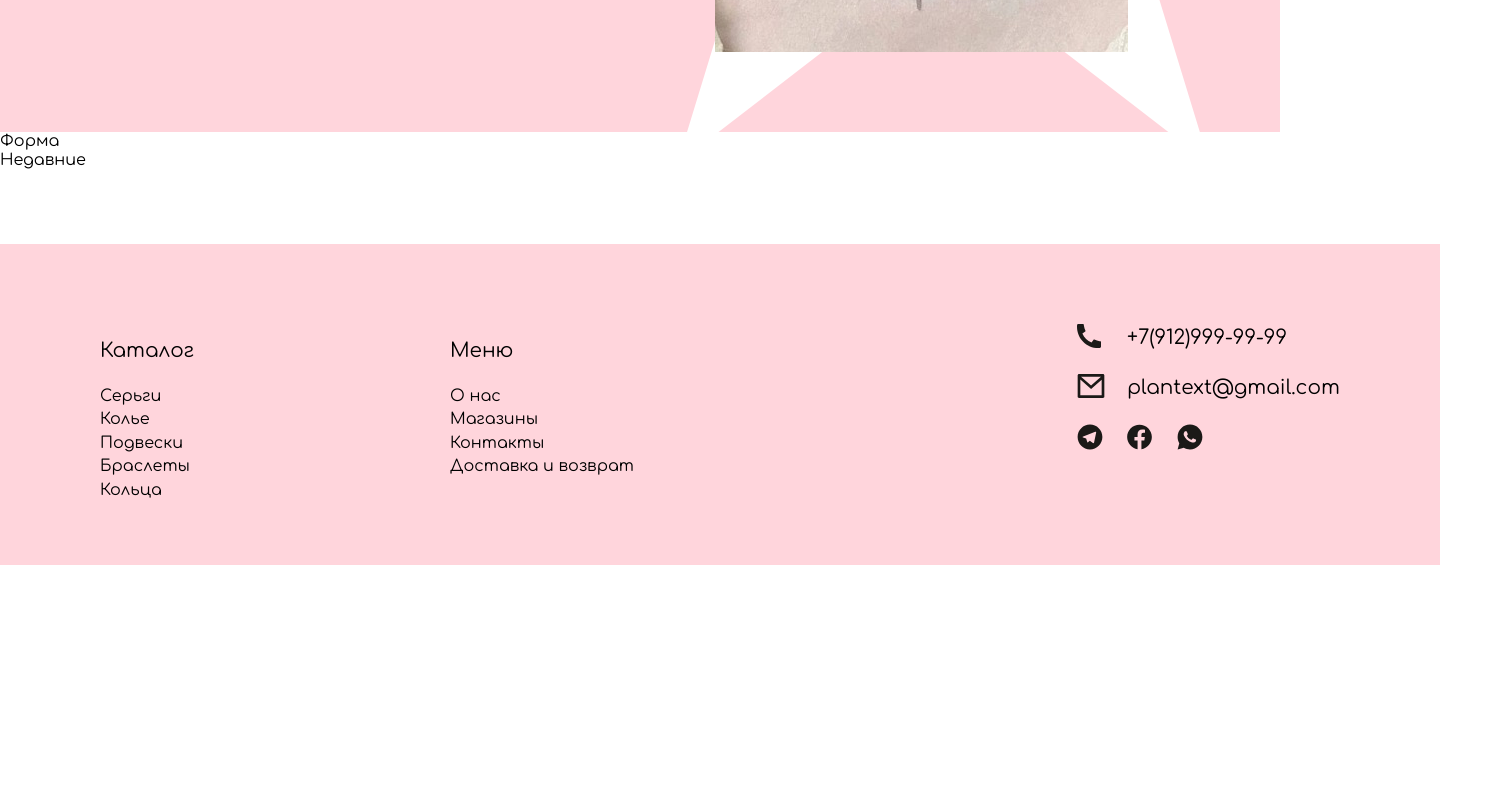
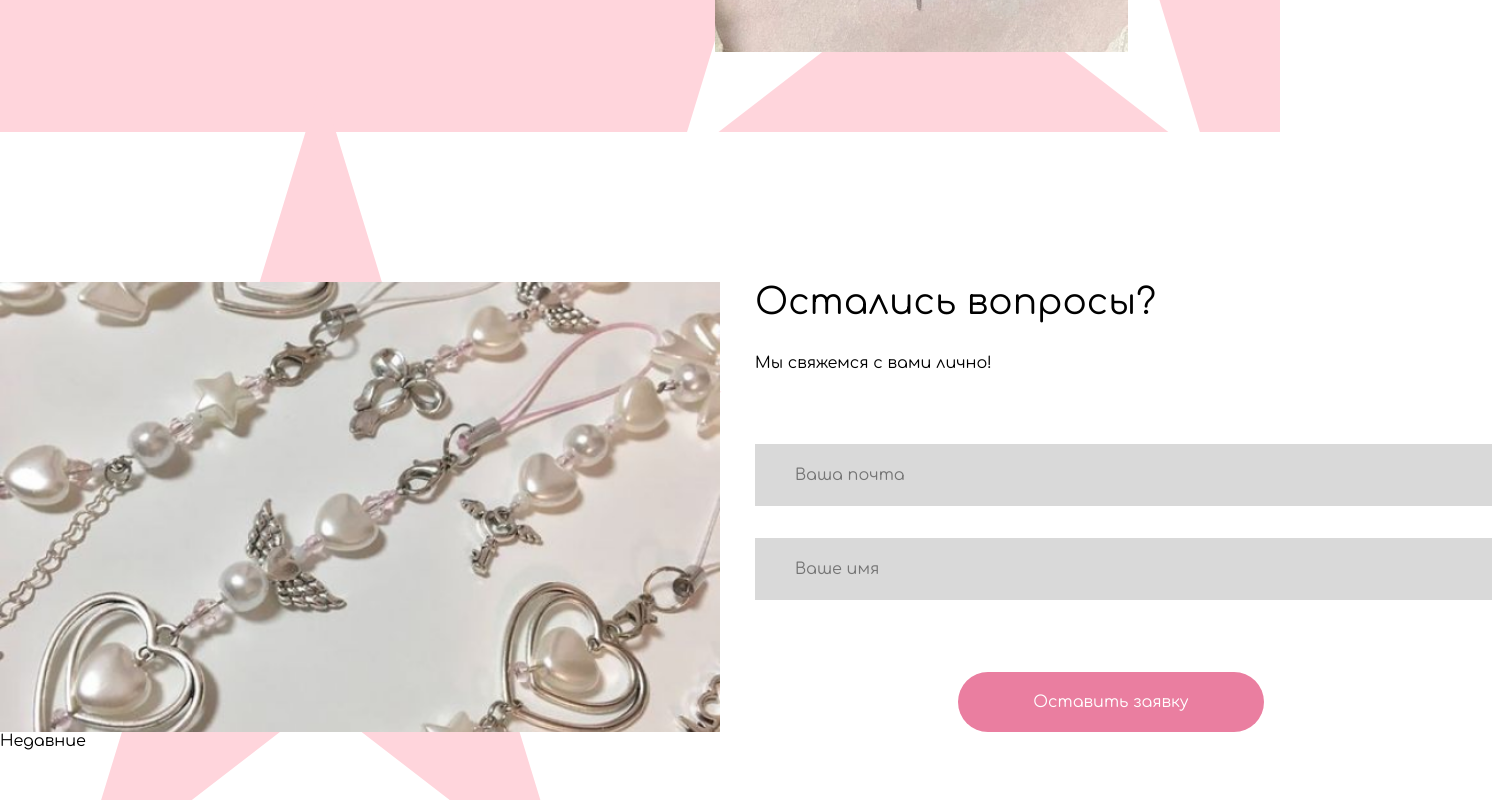
Before and after one commit to DanilaEgorenko/Web-dev-project, a Vue app in the folder jewerly-shop/frontend/: page / in a window 1280 px wide. Shown: the part 1960-2760 px from the top of the page, 1492 px wide, since content can reach past the window. Before the commit the page ends 2525 px from the top, so only its background shows below. Built offline with nearby package versions, Linux system fonts and the light colour scheme.

Commit message:
completed lead-form component

```diff
--- a/jewerly-shop/frontend/src/assets/scss/_variables.scss
+++ b/jewerly-shop/frontend/src/assets/scss/_variables.scss
@@ -4,6 +4,7 @@ $main-light-text: white;
 $active-color: rgb(233, 233, 233);
 $pink: #EA7EA0;
 $light-pink: #FFD5DC;
+$grey: #D9D9D9;
 
 // Размеры для адаптива
 $large-width: 1440px;
--- a/jewerly-shop/frontend/src/components/LeadFormComponent.vue
+++ b/jewerly-shop/frontend/src/components/LeadFormComponent.vue
@@ -1,5 +1,14 @@
 <template>
-    <form action="">Форма</form>
+    <form class="lead-form" action="">
+        <img class='lead-form__img' src="@/assets/img/heart-shaped-pendants.png" alt="heart-shaped-pendants">
+        <h2 class=lead-form__title>Остались вопросы?</h2>
+        <p class="lead-form__subtitle">Мы свяжемся с вами лично!</p>
+        <label for="lead-form-email">Ваша почта</label>
+        <input name="email" type="email" id="lead-form-email" class='lead-form__text-input' placeholder='Ваша почта'>
+        <label for="lead-form-name">Ваше имя</label>
+        <input type="text" name="name" id="lead-form-name" class='lead-form__text-input' placeholder='Ваше имя'>
+        <input type="submit" value="Оставить заявку" class="lead-form__submit button">
+    </form>
 </template>
 
 <script>
@@ -7,3 +16,75 @@ export default {
     name: 'lead-form-component'
 }
 </script>
+
+<style lang="scss" scoped>
+@import '@/assets/scss/variables';
+
+$form-height: 450px;
+
+.lead-form {
+    position: relative;
+    width: $large-width;
+    margin: 150px auto 0 auto;
+    display: flex;
+    flex-direction: column;
+    height: $form-height;
+    flex-wrap: wrap;
+    gap: 10px;
+    justify-content: space-between;
+
+    &__text-input {
+        border: none;
+        width: calc(50% - 25px);
+        margin-left: 25px;
+        background-color: $grey;
+        height: 60px;
+        padding-left: 40px;
+    }
+
+    &__title, &__subtitle {
+        text-align: left;
+        margin-left: 25px;
+        margin-bottom: 0;
+        margin-top: 0;
+    }
+
+    &__text-input:nth-child(5) {
+        margin-top: 40px;
+    }
+
+    &__submit {
+        margin: 40px auto 0 auto;
+    }
+
+    &__img {
+        width: 50%;
+        height: $form-height;
+        object-fit: cover;
+    }
+
+    &__img, input, &__title, &__subtitle {
+        position: relative;
+        z-index: 10;
+    }
+
+    &::before {
+        content: '';
+        position: absolute;
+        left: calc(0px - #{$large-width-margin});
+        top: -200px;
+        z-index: 0;
+        display: block;
+        height: 180%;
+        width: 800px;
+        background-image: url('@/assets/img/pink-star.svg');
+        background-repeat: no-repeat;
+        background-size: contain;
+        background-position: left;
+    }
+
+    label {
+        display: none;
+    }
+}
+</style>
```
Also changed, not shown: jewerly-shop/frontend/src/assets/img/heart-shaped-pendants.png (added), jewerly-shop/frontend/src/assets/img/pink-star.svg (added).
